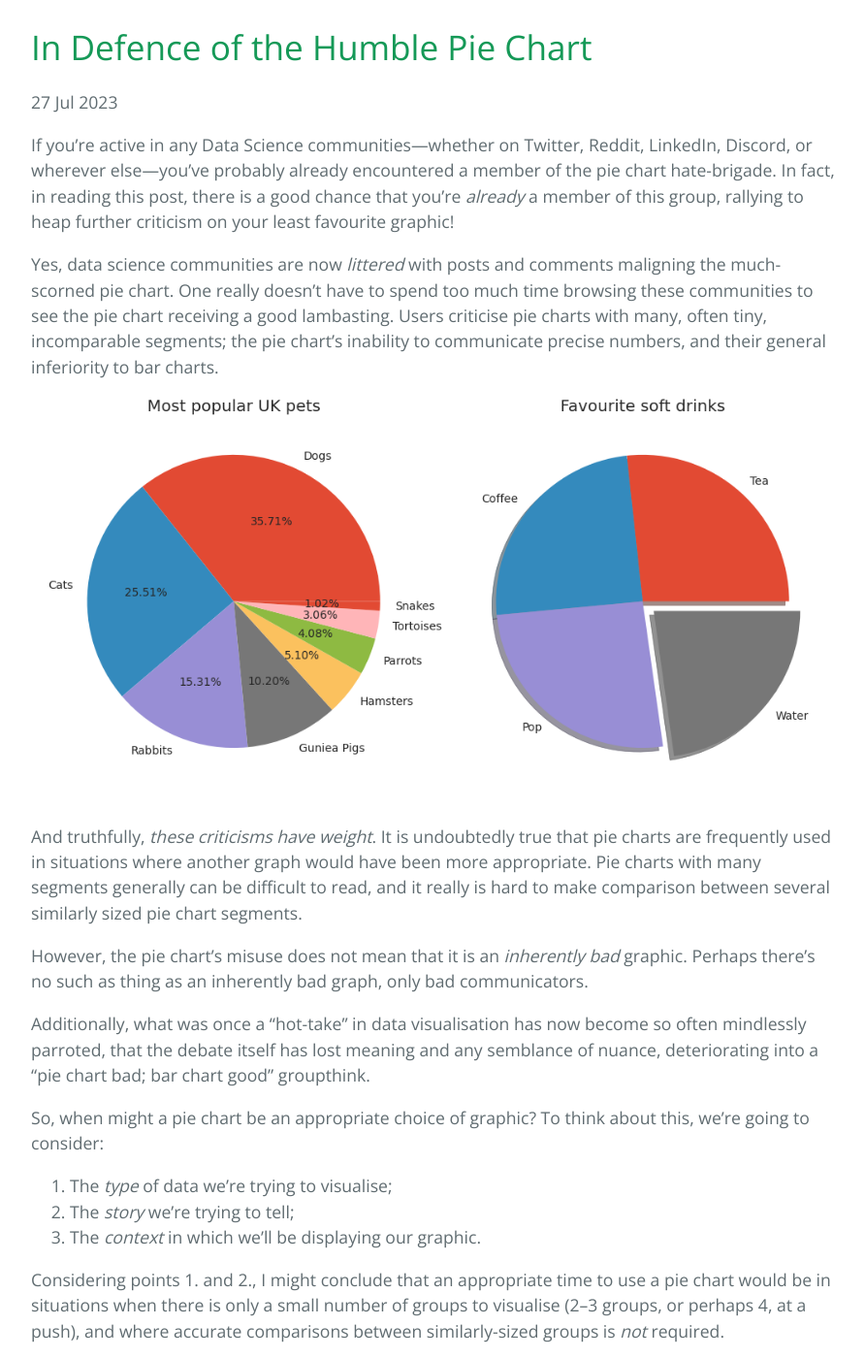
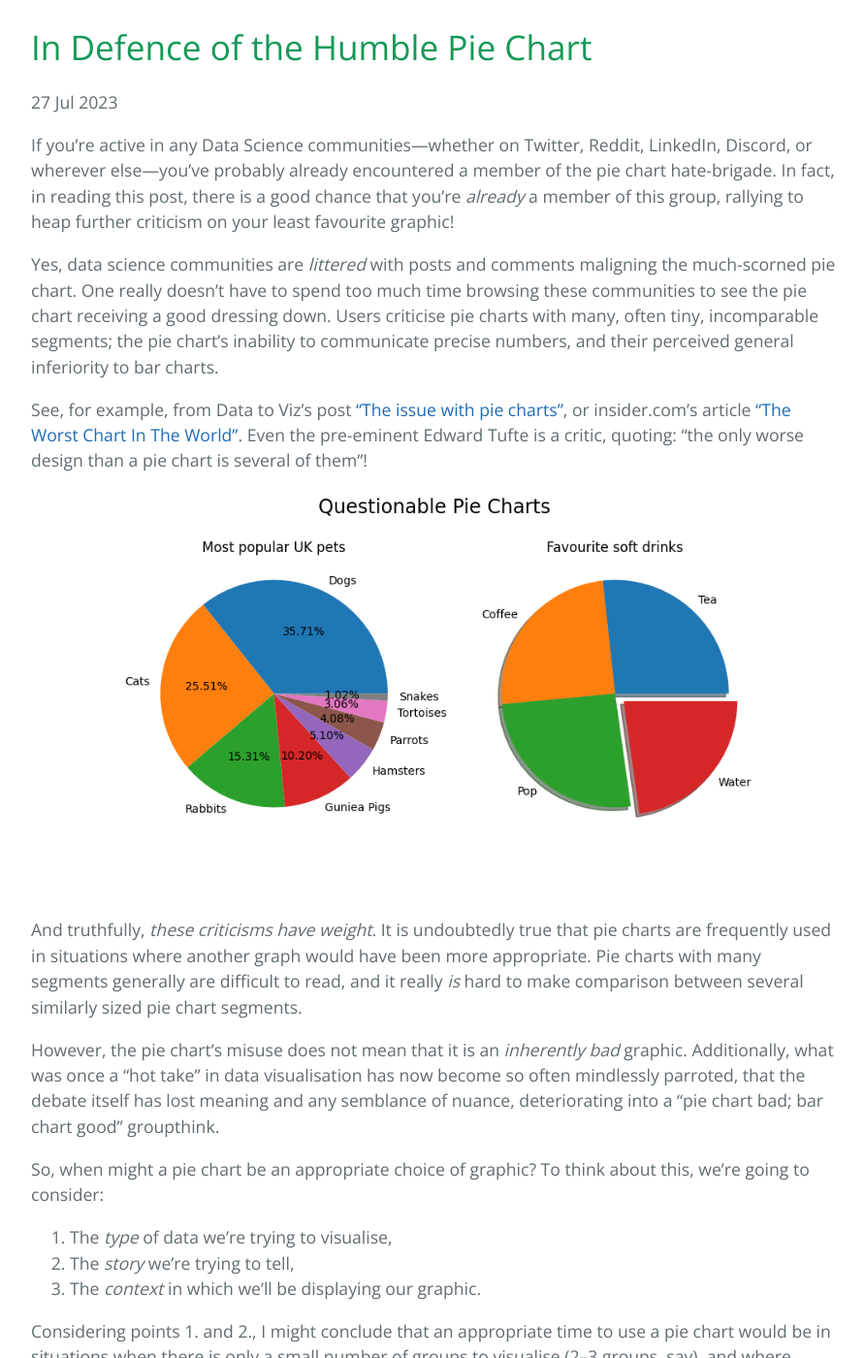
Before and after one commit to jwalton3141/jwalton3141.github.io, a Jekyll site: the page built from _posts/2023-07-27-In-Defence-of-Pie-Charts.md, in a window 1280 px wide and 1400 px high, scrolled down 329 px. Shown: the whole window at 97% size, without its empty margins (192-1084 px from the left). Built offline with Jekyll 4.4.1, drawn with Linux system fonts in a browser that asks for light colours; comment, search, counter and statistics services are not loaded; some of the changed text lies outside the part shown.

Commit message:
feat: Add external links to pie charts post

```diff
--- a/_posts/2023-07-27-In-Defence-of-Pie-Charts.md
+++ b/_posts/2023-07-27-In-Defence-of-Pie-Charts.md
@@ -10,12 +10,17 @@ member of the pie chart hate-brigade. In fact, in reading this post, there is a
 good chance that you're _already_ a member of this group, rallying to heap
 further criticism on your least favourite graphic!
 
-Yes, data science communities are now _littered_ with posts and comments
+Yes, data science communities are _littered_ with posts and comments
 maligning the much-scorned pie chart. One really doesn't have to spend too much
-time browsing these communities to see the pie chart receiving a good
-lambasting. Users criticise pie charts with many, often tiny, incomparable
-segments; the pie chart's inability to communicate precise numbers, and their
+time browsing these communities to see the pie chart receiving a good dressing
+down. Users criticise pie charts with many, often tiny, incomparable segments;
+the pie chart's inability to communicate precise numbers, and their perceived
 general inferiority to bar charts.
+
+See, for example, from Data to Viz's post ["The issue with pie charts"](https://www.data-to-viz.com/caveat/pie.html),
+or insider.com's article ["The Worst Chart In The World"](https://www.businessinsider.com/pie-charts-are-the-worst-2013-6).
+Even the pre-eminent Edward Tufte is a critic, quoting: "the only worse design
+than a pie chart is several of them"!
 
 <!--
 fig, ax = plt.subplots(1, 2, figsize=(10, 5))
@@ -37,9 +42,9 @@ ax[1].pie(
     shadow=True,
     explode=([0] * (len(x) - 1) + [0.1])
 )
-ax[1].set_title("Favourite soft drinks")
+ax[1].set_title("Favourite soft drinks", y=0.975)
 
-fig.tight_layout()
+fig.suptitle("Questionable Pie Charts", fontsize="xx-large")
 fig.savefig("questionable_pies.png")
 -->
 
@@ -47,30 +52,27 @@ fig.savefig("questionable_pies.png")
 
 And truthfully, _these criticisms have weight_. It is undoubtedly true that pie
 charts are frequently used in situations where another graph would have been
-more appropriate. Pie charts with many segments generally can be difficult to
-read, and it really is hard to make comparison between several similarly
+more appropriate. Pie charts with many segments generally are difficult to
+read, and it really _is_ hard to make comparison between several similarly
 sized pie chart segments.
 
 However, the pie chart's misuse does not mean that it is an _inherently bad_
-graphic. Perhaps there's no such as thing as an inherently bad graph, only bad
-communicators.
-
-Additionally, what was once a "hot-take" in data visualisation has now become
-so often mindlessly parroted, that the debate itself has lost meaning and any
-semblance of nuance, deteriorating into a "pie chart bad; bar chart good"
+graphic. Additionally, what was once a "hot take" in data visualisation has now
+become so often mindlessly parroted, that the debate itself has lost meaning and
+any semblance of nuance, deteriorating into a "pie chart bad; bar chart good"
 groupthink.
 
 So, when might a pie chart be an appropriate choice of graphic? To think about
 this, we're going to consider:
 
-1. The _type_ of data we're trying to visualise;
-2. The _story_ we're trying to tell;
+1. The _type_ of data we're trying to visualise,
+2. The _story_ we're trying to tell,
 3. The _context_ in which we'll be displaying our graphic.
 
 Considering points 1. and 2., I might conclude that an appropriate time to use a
 pie chart would be in situations when there is only a small number of groups to
-visualise (2--3 groups, or perhaps 4, at a push), and where accurate comparisons
-between similarly-sized groups is _not_ required.
+visualise (2--3 groups, say), and where accurate comparisons between
+similarly sized groups are _not_ required.
 
 Context (point 3.) is a very important consideration for what is an appropriate
 choice of graph too. Is your graph to be inserted into a technical report or
@@ -102,21 +104,25 @@ fig.savefig("better_pie.png")
 ![Better Pie Chart](/assets/posts/pies/better_pie.png)
 
 Consider the above plot. This pie chart may be a perfectly good choice of
-graphic to display in a powerpoint presentation to a marketing team, where the
+graphic to display in a PowerPoint presentation to a marketing team, where the
 message we're trying to communicate is "We have low brand-recognition". Note
-that the exact numbers might not be particular important in this context: we
+that the exact numbers might not be particularly important in this context: we
 might not _really care_ if 16% vs 19% of people were aware of our brand, the
-point is that the _majority of people_ surveyed weren't brand-aware. And sure,
-we _could_ have added the exact numbers to this plot, but if we don't _need_ the
-numbers to communicate our message, we're just adding unnecessary and potentially
-distracting noise to our presentation.
+point is that the _majority of people_ weren't brand-aware. Additionally, the
+familiarity and universality of the pie chart means that it can be quickly and
+intuitively interpreted---a great asset for a plot that's on-screen for a short
+amount of time.
 
 But that's enough about pie charts. My argument in this post really isn't
 supposed to be "pie charts are good", nor is it _really_ about pie charts at
-all.  What I'm trying to argue is that _all_ graph types have their pros and
-cons, as well as situations when they are and aren't appropriate.  My argument is
-that as data communicators, we should always strive to choose the graphic which
-best communicates our message, in the given context, _regardless_ of what graph
-that might be. My argument is that we should always think critically about how
-we might best visualise our data, and that graphical-dogma hardly seems the best
+all.
+
+What I'm trying to argue is that _all_ graph types have their pros and cons, as
+well as situations when they are and aren't appropriate. My argument is that as
+data communicators, we should always strive to choose the graphic which best
+communicates our message, in the given context, _regardless_ of what graph that
+might be. My argument is that we should always think critically about how we
+might best visualise our data, and that graphical dogma doesn't seem the best
 way to go about this.
+
+_PS. I offer no defence of the "3D" pie chart. That chart may truly be indefensible..._
```
Also changed, not shown: other parts of _posts/2023-07-27-In-Defence-of-Pie-Charts.md (+1 -1 lines), assets/posts/pies/questionable_pies.png.
